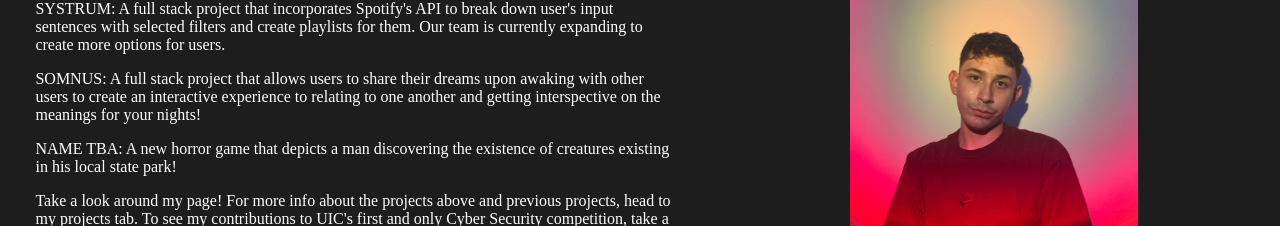
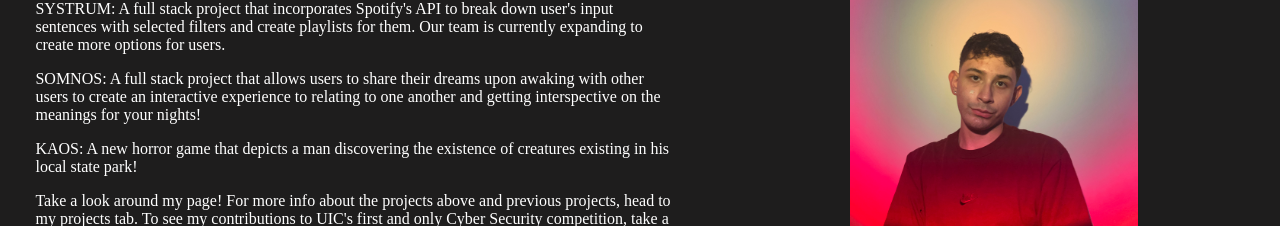
Before and after one commit to edmuri/Website, a React (Vite) app in the folder frontend/: page /#/ in a window 1280 px wide. Shown: the part 188-414 px from the top of the page. Built offline with nearby package versions, Linux system fonts and the light colour scheme.

Commit message:
fixing spelling error

```diff
--- a/frontend/src/Pages/Components/Description.jsx
+++ b/frontend/src/Pages/Components/Description.jsx
@@ -23,12 +23,12 @@ const Description = () => {
                     filters and create playlists for them. Our team is currently expanding to create more options for users.
                 </p>
                 <p className="Text">
-                    SOMNUS: A full stack project that allows users to share their dreams upon awaking with other
+                    SOMNOS: A full stack project that allows users to share their dreams upon awaking with other
                     users to create an interactive experience to relating to one another and getting interspective on the meanings
                     for your nights!
                 </p>
                 <p className="Text">
-                    NAME TBA: A new horror game that depicts a man discovering the existence of creatures existing in his local state park!
+                    KAOS: A new horror game that depicts a man discovering the existence of creatures existing in his local state park!
                 </p>
                 <p className="Text">
                     Take a look around my page! For more info about the projects above and previous projects, head to my projects tab.
```
Also changed, not shown: 2 other files (tests, documents, lock files or other folders).
